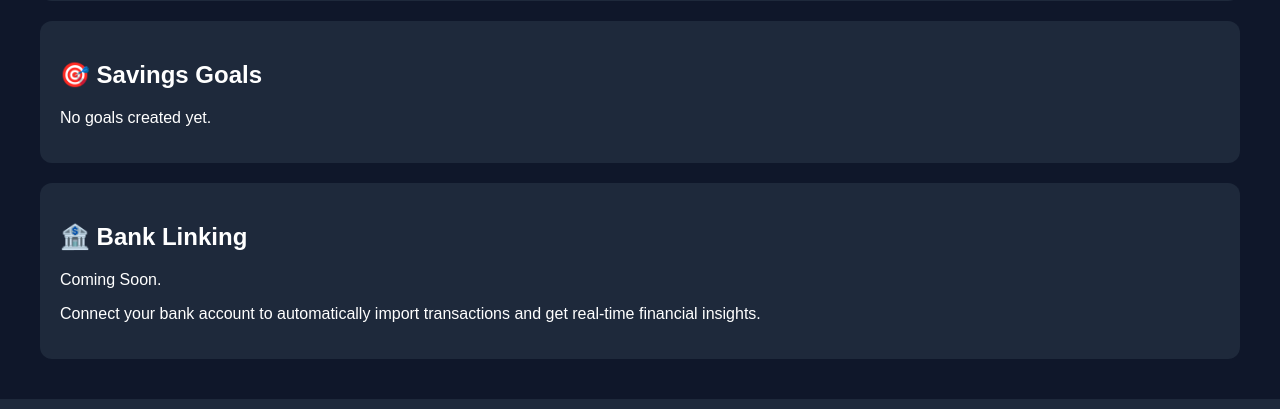
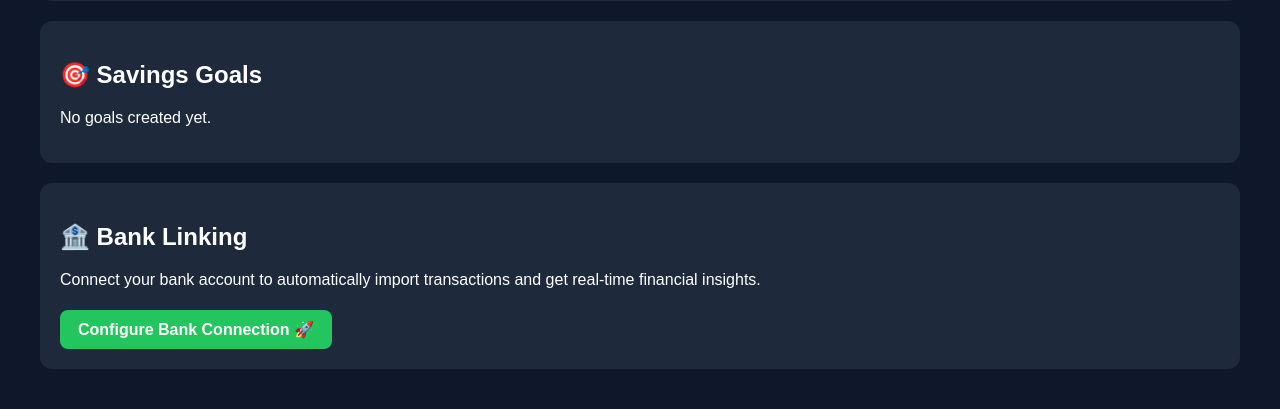
Before and after one commit to arielmuyanja-cloud/budget-buddy132, a Flask app: template templates/index.html in a window 1280 px wide. Shown: the part 2437-2846 px from the top of the page. Run offline with Flask 3, Linux system fonts and the light colour scheme; the template is opened without the code that fills it, so the values that code supplies are empty; some libraries are stand-ins or nearby versions.

Commit message:
Update index.html

```diff
--- a/templates/index.html
+++ b/templates/index.html
@@ -365,16 +365,15 @@
 
 </div>
 
+<!-- Bank Linking Card (Updated with setup route button) -->
 <div class="card">
-
     <h2>🏦 Bank Linking</h2>
-
-    <p>Coming Soon.</p>
-
     <p>
         Connect your bank account to automatically import transactions and get real-time financial insights.
     </p>
-
+    <a href="/ai" style="display: inline-block; background: #22c55e; color: white; padding: 10px 18px; border-radius: 8px; font-weight: bold; text-decoration: none; margin-top: 5px; transition: background 0.2s;" onmouseover="this.style.background='#16a34a'" onmouseout="this.style.background='#22c55e'">
+        Configure Bank Connection 🚀
+    </a>
 </div>
 
 </div>
```
